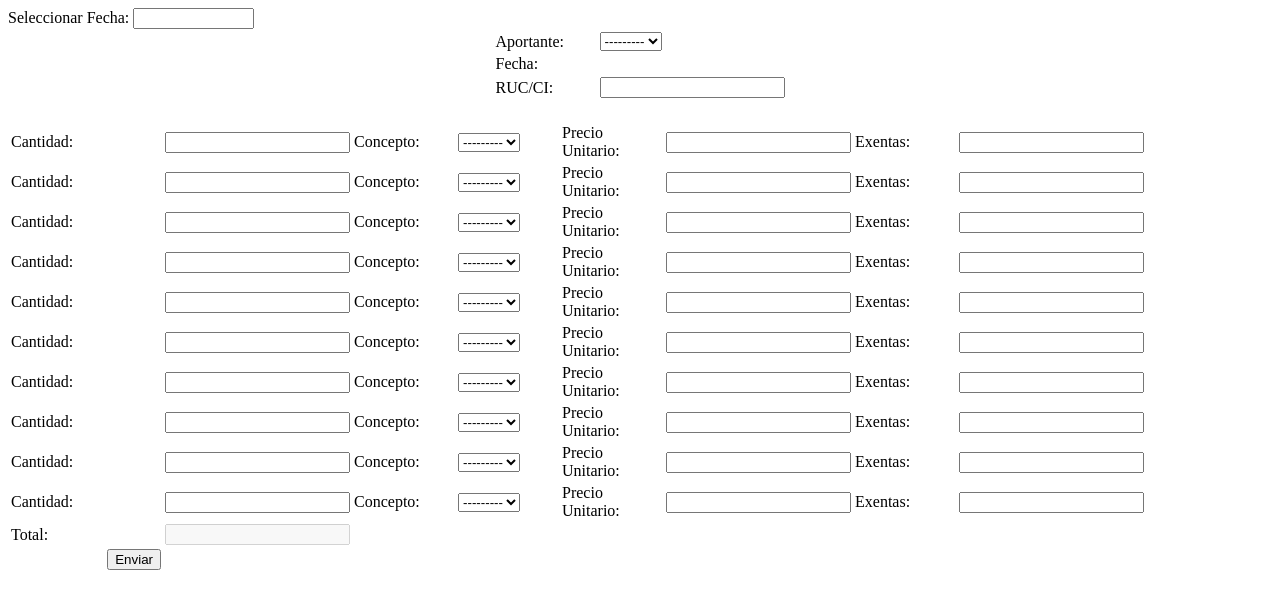
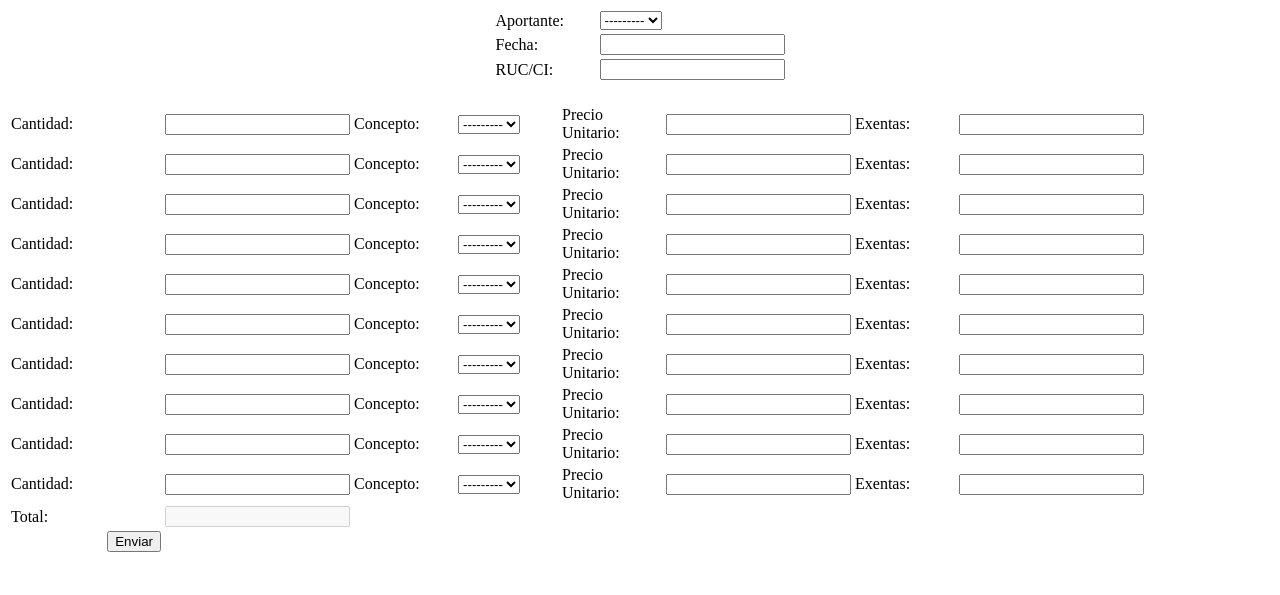
Before and after one commit to tyeltsing/contabilidad-django, a Django app: page /carga_ingresos/ in a window 1280 px wide. Shown: the top 595 px of the page. Run offline with Django 3.2, Linux system fonts and the light colour scheme; data that the repository does not hold is empty; parts of the project's set-up code (start-up, migrations or seed data) failed here and were passed over; some libraries are stand-ins or nearby versions.

Commit message:
Arreglada fecha en carga_ingreso

```diff
--- a/obispado/templates/ingresos/carga_ingreso.html
+++ b/obispado/templates/ingresos/carga_ingreso.html
@@ -61,14 +61,14 @@ jQuery(function($){
 <tr>
 <td align="left" width="100">Fecha:
 </td>
-<!--td align="center" width="150"><INPUT NAME="fe" TYPE="TEXT" VALUE=""-->
-<div id="contenido-demo">
+<td align="center" width="150"><INPUT NAME="fe" TYPE="TEXT" VALUE="">
+<!--div id="contenido-demo">
         	<form action="">
            <label> Seleccionar Fecha:</label>
 	       <input type="text" name="datepicker" id="datepicker" readonly="readonly" size="12" />
            </form>
 
-    </div>
+    </div-->
 </td>
 <tr>
 <td align="left" width="100">RUC/CI:
```
